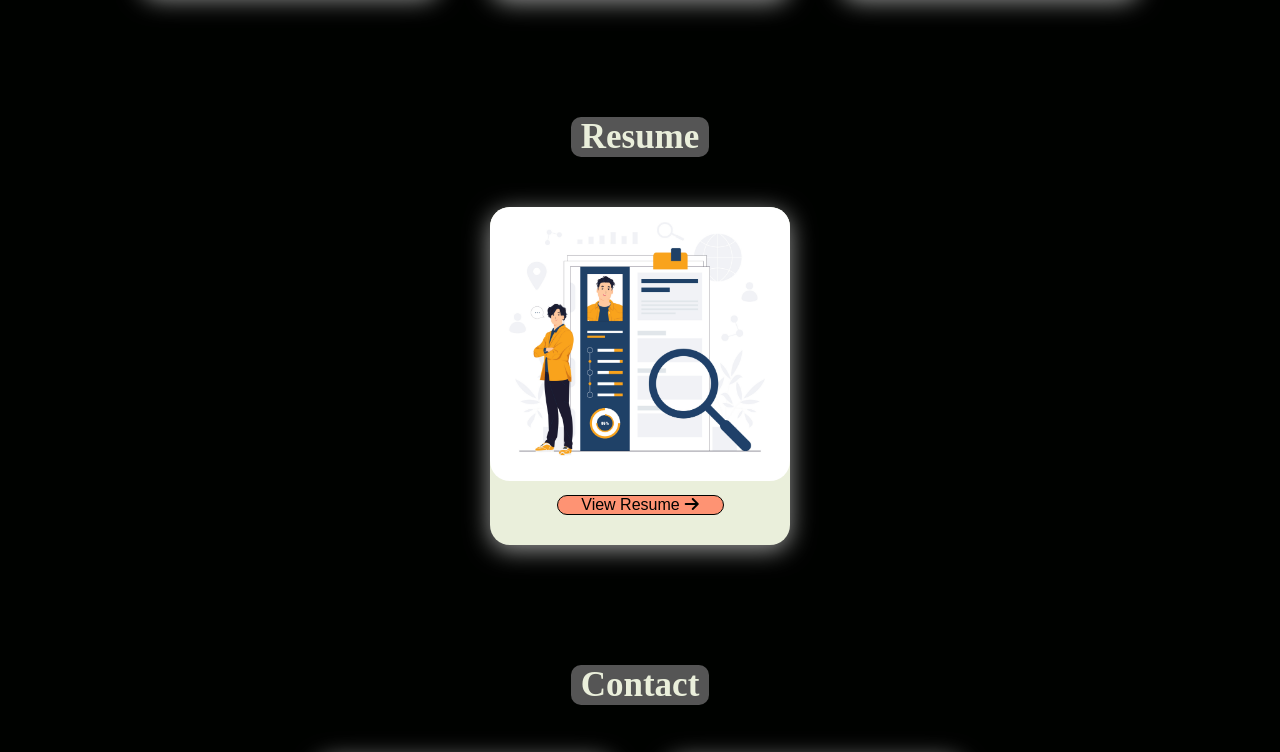
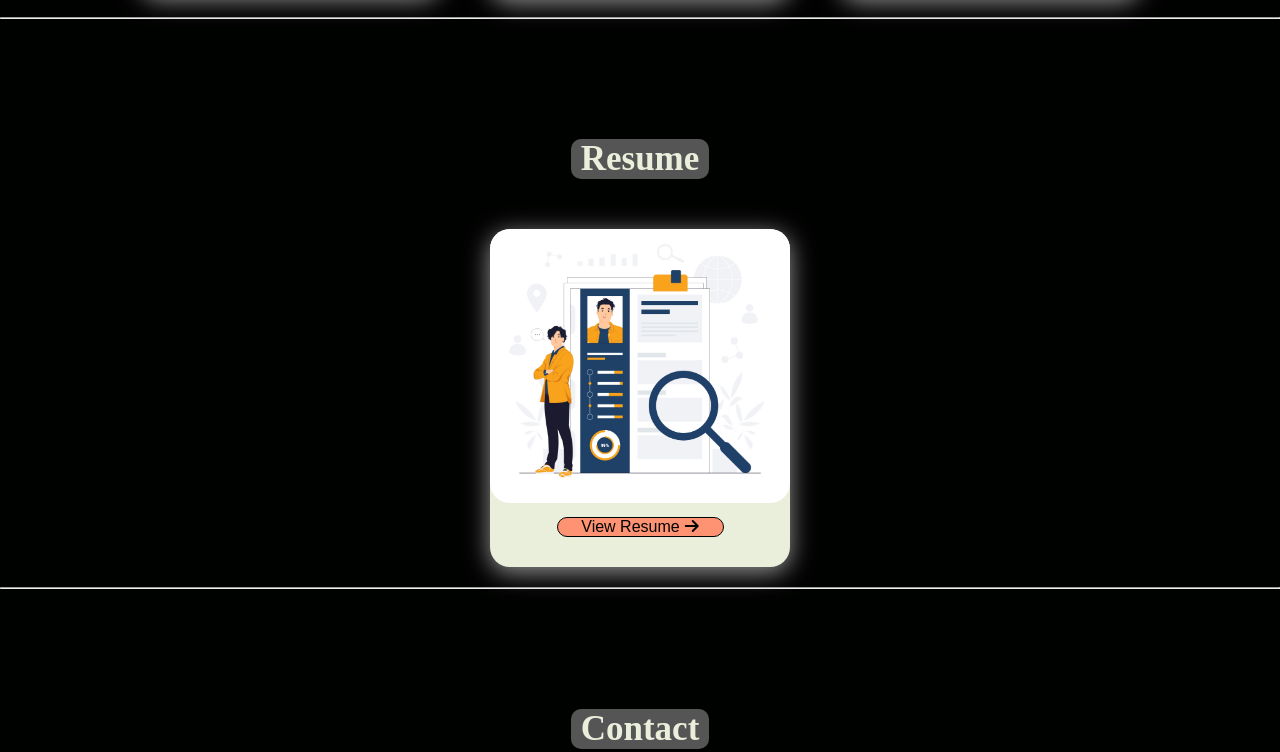
Before and after one commit to benHaseep/benHaseepSite, a plain HTML site: page index.html in a window 1280 px wide. Shown: the part 1348-2100 px from the top of the page. Drawn offline with Linux system fonts and the light colour scheme.

Commit message:
haseep added hr

```diff
--- a/CSS/style.css
+++ b/CSS/style.css
@@ -81,6 +81,10 @@ body {
 
 .fa-twitter {
   color: #1da1f2;
+}
+
+hr {
+  margin-top: 20px;
 }
 
 /* ------------------------------------- */
--- a/index.html
+++ b/index.html
@@ -68,6 +68,8 @@
       </div>
     </div>
   </section>
+<hr>
+
   <section class="resume" id="resume">
     <h2 class="main-title">Resume</h2>
     <div class="container">
@@ -78,6 +80,7 @@
       </div>
     </div>
   </section>
+<hr>
 
   <section class="contact" id="contact">
     <h2 class="main-title">Contact</h2>
```
